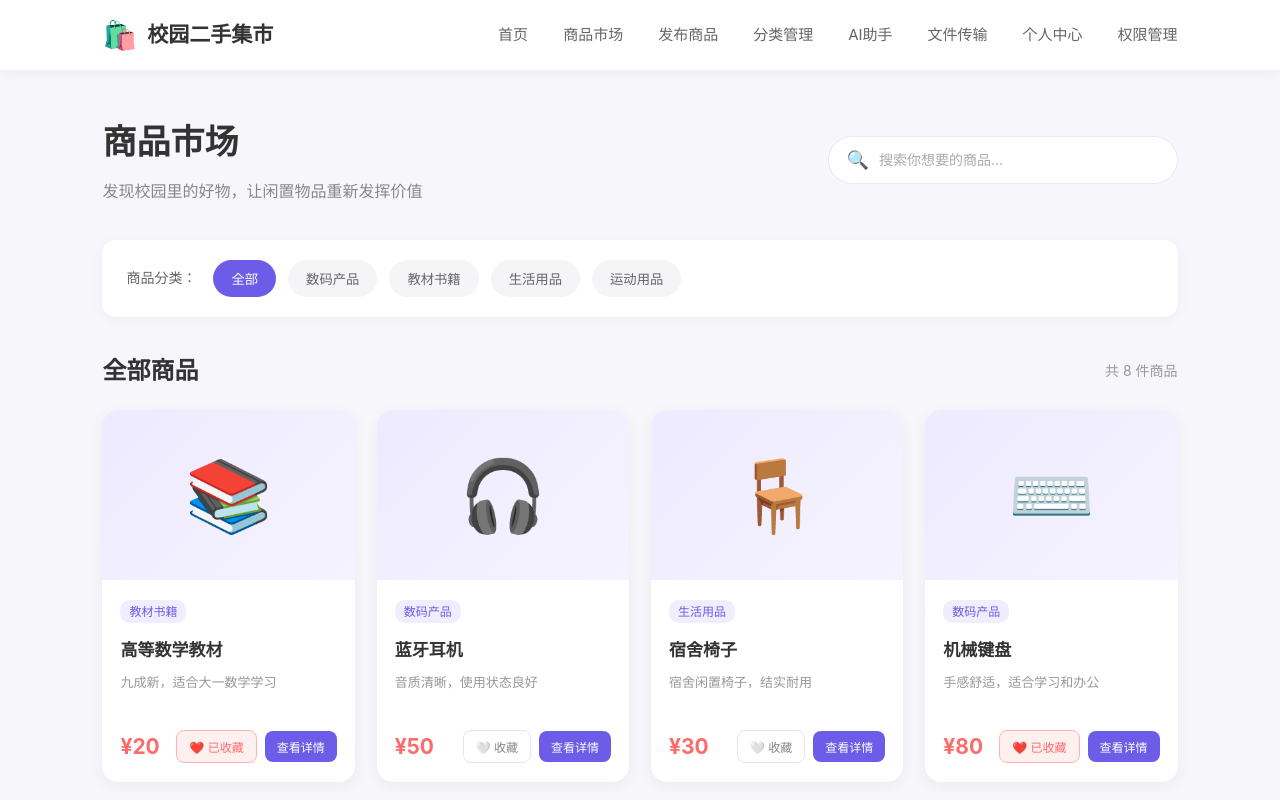
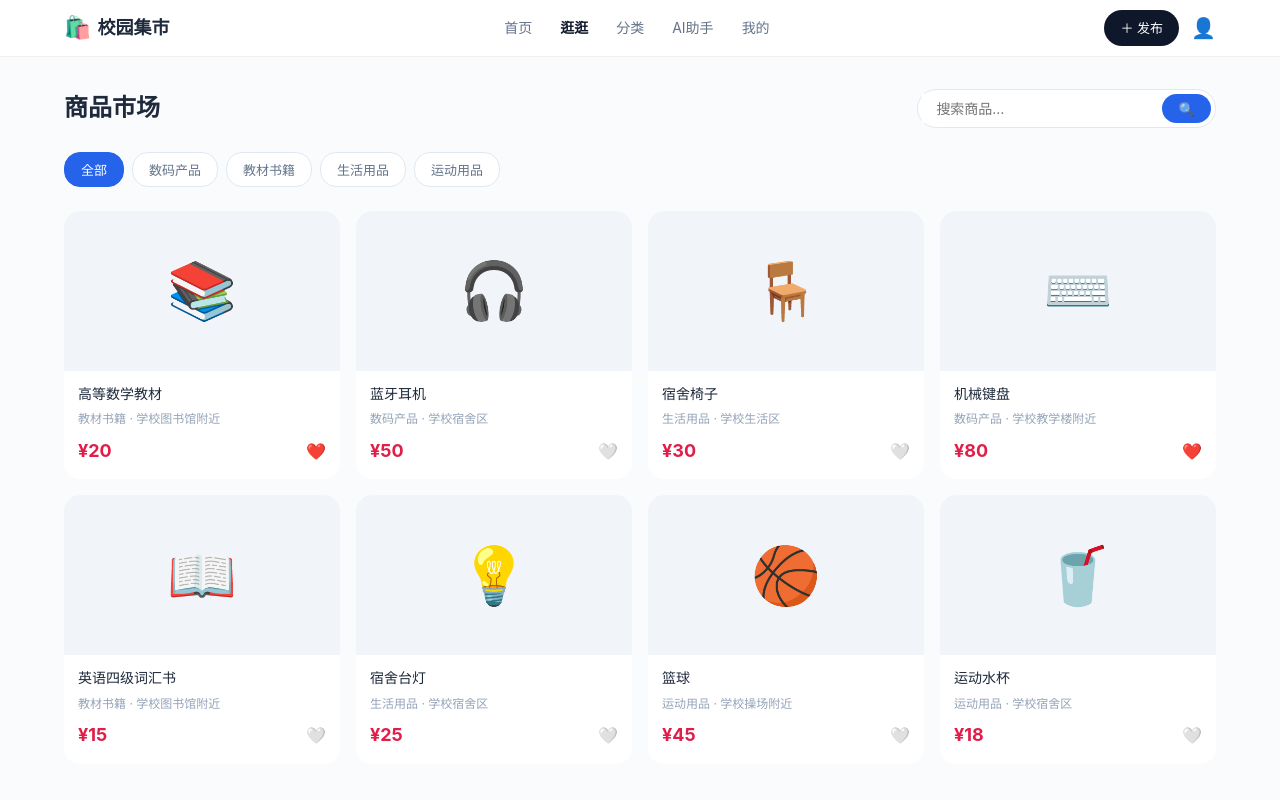
Before and after one commit to idort24/campus-market, a Vue app: page /product in a window 1280 px wide. Shown: the top 800 px of the page. Built offline with nearby package versions, Linux system fonts and the light colour scheme.

Commit message:
style: 商品市场页重做 - 统一新导航栏 + 商品卡片流 + 搜索栏

```diff
--- a/src/views/ProductMarket.vue
+++ b/src/views/ProductMarket.vue
@@ -6,56 +6,33 @@ import { fetchProducts } from '../api/product.js'
 import { addFavorite, removeFavorite } from '../api/favorites.js'
 
 const router = useRouter()
-
 const products = ref([])
 const loading = ref(false)
 const searchText = ref('')
 const activeCategory = ref('全部')
-
 const categories = ['全部', '数码产品', '教材书籍', '生活用品', '运动用品']
-
-// 已收藏的商品 id 集合（演示默认收藏了 1、4 号商品）
 const favoriteIds = ref(new Set([1, 4]))
 
 const filteredProducts = computed(() => {
-  return products.value.filter((product) => {
-    const matchCategory =
-      activeCategory.value === '全部' ||
-      product.category === activeCategory.value
-
-    const keyword = searchText.value.trim().toLowerCase()
-    const matchSearch =
-      product.name.toLowerCase().includes(keyword) ||
-      (product.description || '').toLowerCase().includes(keyword)
-
-    return matchCategory && matchSearch
+  return products.value.filter((p) => {
+    const cat = activeCategory.value === '全部' || p.category === activeCategory.value
+    const kw = searchText.value.trim().toLowerCase()
+    const match = p.name.toLowerCase().includes(kw) || (p.description || '').toLowerCase().includes(kw)
+    return cat && match
   })
 })
 
-// 从接口加载商品（Mock 模式返回本地数据，后端就绪后自动切换）
 async function loadProducts() {
   loading.value = true
-  try {
-    products.value = await fetchProducts()
-  } catch (e) {
-    ElMessage.error(String(e))
-  } finally {
-    loading.value = false
-  }
+  try { products.value = await fetchProducts() }
+  catch (e) { ElMessage.error(String(e)) }
+  finally { loading.value = false }
 }
-
 onMounted(loadProducts)
 
-// 跳转商品详情
-function goDetail(id) {
-  router.push(`/product/${id}`)
-}
+function goDetail(id) { router.push(`/product/${id}`) }
+function isFavorite(id) { return favoriteIds.value.has(id) }
 
-function isFavorite(id) {
-  return favoriteIds.value.has(id)
-}
-
-// 收藏 / 取消收藏
 async function toggleFavorite(product) {
   try {
     if (isFavorite(product.id)) {
@@ -68,498 +45,117 @@ async function toggleFavorite(product) {
       ElMessage.success('收藏成功')
     }
     favoriteIds.value = new Set(favoriteIds.value)
-  } catch (e) {
-    ElMessage.error(String(e))
-  }
+  } catch (e) { ElMessage.error(String(e)) }
 }
 </script>
 
 <template>
   <div class="market-page">
-    <!-- 顶部导航 -->
     <header class="navbar">
-      <div class="logo">
-        <span class="logo-icon">🛍️</span>
-        <span>校园二手集市</span>
+      <div class="nav-inner">
+        <div class="logo" @click="router.push('/')">
+          <span class="logo-icon">🛍️</span><span class="logo-text">校园集市</span>
+        </div>
+        <nav class="nav-links">
+          <router-link to="/" exact-active-class="active">首页</router-link>
+          <router-link to="/product" active-class="active">逛逛</router-link>
+          <router-link to="/categories" active-class="active">分类</router-link>
+          <router-link to="/ai" active-class="active">AI助手</router-link>
+          <router-link to="/profile" active-class="active">我的</router-link>
+        </nav>
+        <div class="nav-actions">
+          <router-link to="/publish" class="publish-btn">＋ 发布</router-link>
+          <router-link to="/profile" class="avatar-btn">👤</router-link>
+        </div>
+      </div>
+    </header>
+
+    <main class="container">
+      <div class="page-head">
+        <h1>商品市场</h1>
+        <div class="search-box">
+          <input v-model="searchText" placeholder="搜索商品…" />
+          <button>🔍</button>
+        </div>
       </div>
 
-      <nav class="nav-menu">
+      <div class="cat-bar">
+        <button v-for="c in categories" :key="c" :class="{ active: activeCategory === c }" @click="activeCategory = c">{{ c }}</button>
+      </div>
 
-  <router-link to="/">
-    首页
-  </router-link>
-
-  <router-link to="/product">
-    商品市场
-  </router-link>
-
-  <router-link to="/publish">
-    发布商品
-  </router-link>
-
-  <router-link to="/categories">
-    分类管理
-  </router-link>
-
-  <router-link to="/ai">
-    AI助手
-  </router-link>
-
-  <router-link to="/file-transfer">
-    文件传输
-  </router-link>
-
-  <router-link to="/profile">
-    个人中心
-  </router-link>
-
-  <router-link to="/admin">
-    权限管理
-  </router-link>
-
-</nav>
-    </header>
-
-    <!-- 页面主体 -->
-    <main class="market-container">
-      <!-- 标题区域 -->
-      <section class="market-header">
-        <div>
-          <h1>商品市场</h1>
-          <p>发现校园里的好物，让闲置物品重新发挥价值</p>
-        </div>
-
-        <div class="search-box">
-          <span>🔍</span>
-          <input
-            v-model="searchText"
-            type="text"
-            placeholder="搜索你想要的商品..."
-          />
-        </div>
-      </section>
-
-      <!-- 分类 -->
-      <section class="category-section">
-        <span class="category-title">商品分类：</span>
-
-        <button
-          v-for="category in categories"
-          :key="category"
-          :class="{ active: activeCategory === category }"
-          @click="activeCategory = category"
-        >
-          {{ category }}
-        </button>
-      </section>
-
-      <!-- 商品区域 -->
-      <section class="product-section">
-        <div class="section-title">
-          <h2>全部商品</h2>
-          <span>共 {{ filteredProducts.length }} 件商品</span>
-        </div>
-
-        <div v-if="filteredProducts.length > 0" class="product-grid">
-          <div
-            v-for="product in filteredProducts"
-            :key="product.id"
-            class="product-card"
-            @click="goDetail(product.id)"
-          >
-            <div class="product-image">
-              {{ product.icon }}
-            </div>
-
-            <div class="product-info">
-              <span class="product-category">
-                {{ product.category }}
-              </span>
-
-              <h3>{{ product.name }}</h3>
-
-              <p>{{ product.description }}</p>
-
-              <div class="product-bottom">
-                <span class="price">¥{{ product.price }}</span>
-                <div class="product-actions">
-                  <button
-                    class="fav-btn"
-                    :class="{ active: isFavorite(product.id) }"
-                    @click.stop="toggleFavorite(product)"
-                  >
-                    {{ isFavorite(product.id) ? '❤️ 已收藏' : '🤍 收藏' }}
-                  </button>
-                  <button class="detail-btn" @click.stop="goDetail(product.id)">
-                    查看详情
-                  </button>
-                </div>
-              </div>
+      <div v-if="filteredProducts.length" class="goods-grid">
+        <div v-for="p in filteredProducts" :key="p.id" class="goods-card" @click="goDetail(p.id)">
+          <div class="goods-img">{{ p.icon }}</div>
+          <div class="goods-body">
+            <div class="goods-title">{{ p.name }}</div>
+            <div class="goods-meta">{{ p.category }} · {{ p.location || '同校交易' }}</div>
+            <div class="goods-bottom">
+              <div class="goods-price">¥{{ p.price }}</div>
+              <button class="fav" :class="{ on: isFavorite(p.id) }" @click.stop="toggleFavorite(p)">
+                {{ isFavorite(p.id) ? '❤️' : '🤍' }}
+              </button>
             </div>
           </div>
         </div>
+      </div>
 
-        <!-- 没有商品时显示 -->
-        <div v-else class="empty">
-          <div>🔎</div>
-          <h3>没有找到相关商品</h3>
-          <p>换个关键词试试看吧</p>
-        </div>
-      </section>
+      <div v-else class="empty">
+        <div class="empty-icon">🔎</div>
+        <h3>没有找到相关商品</h3>
+        <p>换个关键词试试</p>
+      </div>
     </main>
 
-    <!-- 底部 -->
-    <footer class="footer">
-      <p>校园二手集市 · 让闲置物品流动起来</p>
-    </footer>
+    <footer class="footer">© 2026 校园二手集市</footer>
   </div>
 </template>
 
 <style scoped>
-* {
-  box-sizing: border-box;
-}
+.market-page { min-height: 100vh; background: #fafbfc; }
+.navbar { position: sticky; top: 0; z-index: 100; background: rgba(255,255,255,0.92); backdrop-filter: blur(16px); border-bottom: 1px solid #f0f0f0; }
+.nav-inner { max-width: 1200px; margin: 0 auto; padding: 0 24px; height: 56px; display: flex; align-items: center; justify-content: space-between; }
+.logo { display: flex; align-items: center; gap: 6px; cursor: pointer; font-size: 18px; font-weight: 800; }
+.logo-icon { font-size: 22px; }
+.nav-links { display: flex; gap: 28px; }
+.nav-links a { color: #64748b; font-size: 14px; }
+.nav-links a:hover, .nav-links a.active { color: #0f172a; font-weight: 600; }
+.nav-actions { display: flex; align-items: center; gap: 12px; }
+.publish-btn { background: #0f172a; color: #fff; padding: 8px 16px; border-radius: 20px; font-size: 13px; }
+.avatar-btn { font-size: 20px; }
 
-.market-page {
-  min-height: 100vh;
-  background: #f7f7fb;
-  color: #333;
-}
+.container { max-width: 1200px; margin: 0 auto; padding: 32px 24px; }
+.page-head { display: flex; justify-content: space-between; align-items: center; margin-bottom: 24px; }
+.page-head h1 { font-size: 24px; font-weight: 700; }
+.search-box { display: flex; background: #fff; border: 1px solid #e2e8f0; border-radius: 20px; padding: 4px; }
+.search-box input { border: none; outline: none; padding: 6px 14px; width: 240px; font-size: 14px; }
+.search-box button { border: none; background: #2563eb; color: #fff; padding: 6px 16px; border-radius: 16px; cursor: pointer; }
 
-/* 顶部导航 */
-.navbar {
-  height: 70px;
-  background: #fff;
-  display: flex;
-  align-items: center;
-  justify-content: space-between;
-  padding: 0 8%;
-  box-shadow: 0 2px 10px rgba(0, 0, 0, 0.05);
-}
+.cat-bar { display: flex; gap: 8px; margin-bottom: 24px; flex-wrap: wrap; }
+.cat-bar button { border: none; background: #fff; border: 1px solid #e2e8f0; padding: 7px 16px; border-radius: 16px; font-size: 13px; cursor: pointer; color: #64748b; transition: all .2s; }
+.cat-bar button:hover { border-color: #2563eb; color: #2563eb; }
+.cat-bar button.active { background: #2563eb; color: #fff; border-color: #2563eb; }
 
-.logo {
-  display: flex;
-  align-items: center;
-  gap: 10px;
-  font-size: 21px;
-  font-weight: bold;
-  color: #333;
-}
+.goods-grid { display: grid; grid-template-columns: repeat(4, 1fr); gap: 16px; }
+.goods-card { background: #fff; border-radius: 16px; overflow: hidden; cursor: pointer; transition: all .2s; }
+.goods-card:hover { transform: translateY(-3px); box-shadow: 0 8px 24px rgba(0,0,0,0.08); }
+.goods-img { height: 160px; display: flex; align-items: center; justify-content: center; font-size: 56px; background: #f1f5f9; }
+.goods-body { padding: 12px 14px 14px; }
+.goods-title { font-size: 14px; color: #1e293b; overflow: hidden; text-overflow: ellipsis; white-space: nowrap; }
+.goods-meta { font-size: 12px; color: #94a3b8; margin-top: 4px; }
+.goods-bottom { display: flex; justify-content: space-between; align-items: center; margin-top: 8px; }
+.goods-price { color: #e11d48; font-size: 18px; font-weight: 700; }
+.fav { border: none; background: none; font-size: 16px; cursor: pointer; }
 
-.logo-icon {
-  font-size: 28px;
-}
+.empty { text-align: center; padding: 80px 20px; }
+.empty-icon { font-size: 48px; margin-bottom: 12px; }
+.empty h3 { color: #475569; margin-bottom: 8px; }
+.empty p { color: #94a3b8; font-size: 14px; }
 
-.nav-menu {
-  display: flex;
-  gap: 35px;
-}
+.footer { text-align: center; padding: 24px; color: #94a3b8; font-size: 13px; border-top: 1px solid #f0f0f0; margin-top: 40px; }
 
-.nav-menu a {
-  color: #666;
-  text-decoration: none;
-  cursor: pointer;
-  font-size: 15px;
-  padding: 8px 0;
-}
-
-.nav-menu a:hover,
-.nav-menu a.active {
-  color: #6c5ce7;
-}
-
-/* 页面主体 */
-.market-container {
-  width: 84%;
-  max-width: 1200px;
-  margin: 0 auto;
-  padding: 45px 0 60px;
-}
-
-/* 标题 */
-.market-header {
-  display: flex;
-  justify-content: space-between;
-  align-items: center;
-  margin-bottom: 35px;
-}
-
-.market-header h1 {
-  margin: 0 0 10px;
-  font-size: 34px;
-  color: #333;
-}
-
-.market-header p {
-  margin: 0;
-  color: #888;
-}
-
-/* 搜索框 */
-.search-box {
-  width: 350px;
-  height: 48px;
-  background: #fff;
-  border: 1px solid #e8e8ef;
-  border-radius: 24px;
-  display: flex;
-  align-items: center;
-  gap: 10px;
-  padding: 0 18px;
-}
-
-.search-box span {
-  font-size: 18px;
-}
-
-.search-box input {
-  flex: 1;
-  border: none;
-  outline: none;
-  font-size: 14px;
-  color: #333;
-}
-
-.search-box input::placeholder {
-  color: #aaa;
-}
-
-/* 分类 */
-.category-section {
-  background: #fff;
-  padding: 20px 24px;
-  border-radius: 14px;
-  display: flex;
-  align-items: center;
-  gap: 12px;
-  margin-bottom: 35px;
-  box-shadow: 0 3px 15px rgba(0, 0, 0, 0.04);
-}
-
-.category-title {
-  color: #666;
-  font-size: 14px;
-  margin-right: 5px;
-}
-
-.category-section button {
-  border: none;
-  background: #f5f5f8;
-  color: #666;
-  padding: 9px 18px;
-  border-radius: 20px;
-  cursor: pointer;
-  transition: 0.2s;
-}
-
-.category-section button:hover {
-  color: #6c5ce7;
-}
-
-.category-section button.active {
-  background: #6c5ce7;
-  color: white;
-}
-
-/* 商品标题 */
-.section-title {
-  display: flex;
-  align-items: center;
-  justify-content: space-between;
-  margin-bottom: 20px;
-}
-
-.section-title h2 {
-  margin: 0;
-  font-size: 24px;
-}
-
-.section-title span {
-  color: #999;
-  font-size: 14px;
-}
-
-/* 商品网格 */
-.product-grid {
-  display: grid;
-  grid-template-columns: repeat(4, 1fr);
-  gap: 22px;
-}
-
-/* 商品卡片 */
-.product-card {
-  background: #fff;
-  border-radius: 16px;
-  overflow: hidden;
-  box-shadow: 0 4px 16px rgba(0, 0, 0, 0.05);
-  transition: 0.25s;
-}
-
-.product-card:hover {
-  transform: translateY(-5px);
-  box-shadow: 0 10px 25px rgba(0, 0, 0, 0.1);
-}
-
-.product-image {
-  height: 170px;
-  background: linear-gradient(135deg, #eeeaff, #f5f3ff);
-  display: flex;
-  align-items: center;
-  justify-content: center;
-  font-size: 70px;
-}
-
-.product-info {
-  padding: 18px;
-}
-
-.product-category {
-  color: #6c5ce7;
-  font-size: 12px;
-  background: #f0edff;
-  padding: 4px 9px;
-  border-radius: 10px;
-}
-
-.product-info h3 {
-  margin: 13px 0 8px;
-  font-size: 17px;
-  color: #333;
-}
-
-.product-info p {
-  margin: 0;
-  height: 40px;
-  color: #999;
-  font-size: 13px;
-  line-height: 20px;
-}
-
-.product-bottom {
-  display: flex;
-  justify-content: space-between;
-  align-items: center;
-  margin-top: 18px;
-}
-
-.price {
-  color: #ff6b6b;
-  font-size: 21px;
-  font-weight: bold;
-}
-
-.detail-btn {
-  border: none;
-  background: #6c5ce7;
-  color: white;
-  padding: 7px 12px;
-  border-radius: 8px;
-  cursor: pointer;
-  font-size: 12px;
-}
-
-.detail-btn:hover {
-  background: #5b4bd6;
-}
-
-/* 商品操作区 */
-.product-actions {
-  display: flex;
-  gap: 8px;
-  align-items: center;
-}
-
-.fav-btn {
-  border: 1px solid #e5e5ef;
-  background: #fff;
-  color: #888;
-  padding: 7px 12px;
-  border-radius: 8px;
-  cursor: pointer;
-  font-size: 12px;
-  transition: 0.2s;
-}
-
-.fav-btn:hover {
-  border-color: #ff6b6b;
-  color: #ff6b6b;
-}
-
-.fav-btn.active {
-  background: #fff0f0;
-  border-color: #ffb3b3;
-  color: #ff6b6b;
-}
-
-/* 没有商品 */
-.empty {
-  text-align: center;
-  padding: 80px 20px;
-  background: #fff;
-  border-radius: 16px;
-}
-
-.empty div {
-  font-size: 50px;
-}
-
-.empty h3 {
-  margin: 15px 0 8px;
-}
-
-.empty p {
-  color: #999;
-}
-
-/* 底部 */
-.footer {
-  background: #fff;
-  text-align: center;
-  padding: 25px;
-  color: #999;
-  font-size: 13px;
-}
-
-/* 响应式 */
 @media (max-width: 900px) {
-  .navbar {
-    padding: 0 4%;
-  }
-
-  .market-container {
-    width: 92%;
-  }
-
-  .market-header {
-    flex-direction: column;
-    align-items: flex-start;
-    gap: 25px;
-  }
-
-  .search-box {
-    width: 100%;
-  }
-
-  .product-grid {
-    grid-template-columns: repeat(2, 1fr);
-  }
-}
-
-@media (max-width: 600px) {
-  .nav-menu {
-    gap: 12px;
-  }
-
-  .nav-menu a {
-    font-size: 13px;
-  }
-
-  .category-section {
-    flex-wrap: wrap;
-  }
-
-  .product-grid {
-    grid-template-columns: 1fr;
-  }
+  .goods-grid { grid-template-columns: repeat(2, 1fr); }
+  .nav-links { display: none; }
+  .page-head { flex-direction: column; gap: 16px; align-items: flex-start; }
 }
 </style>
```
